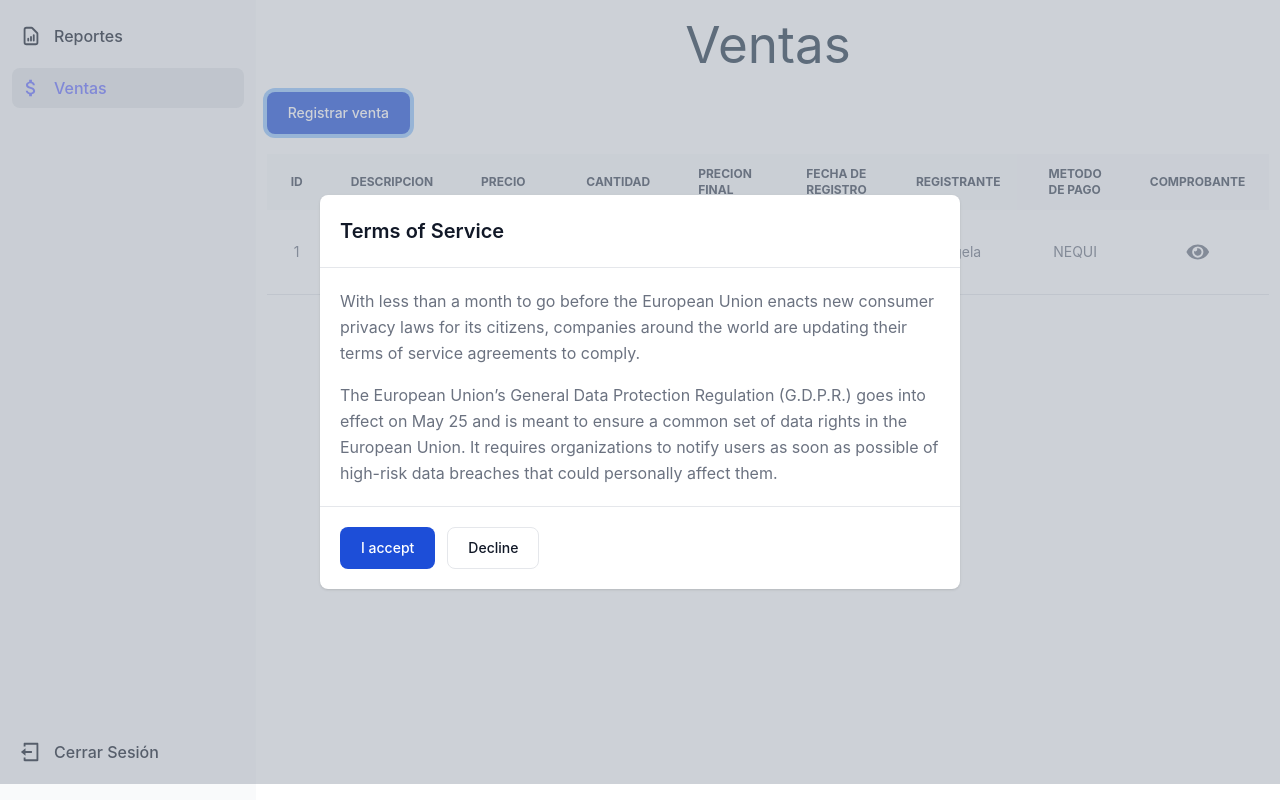
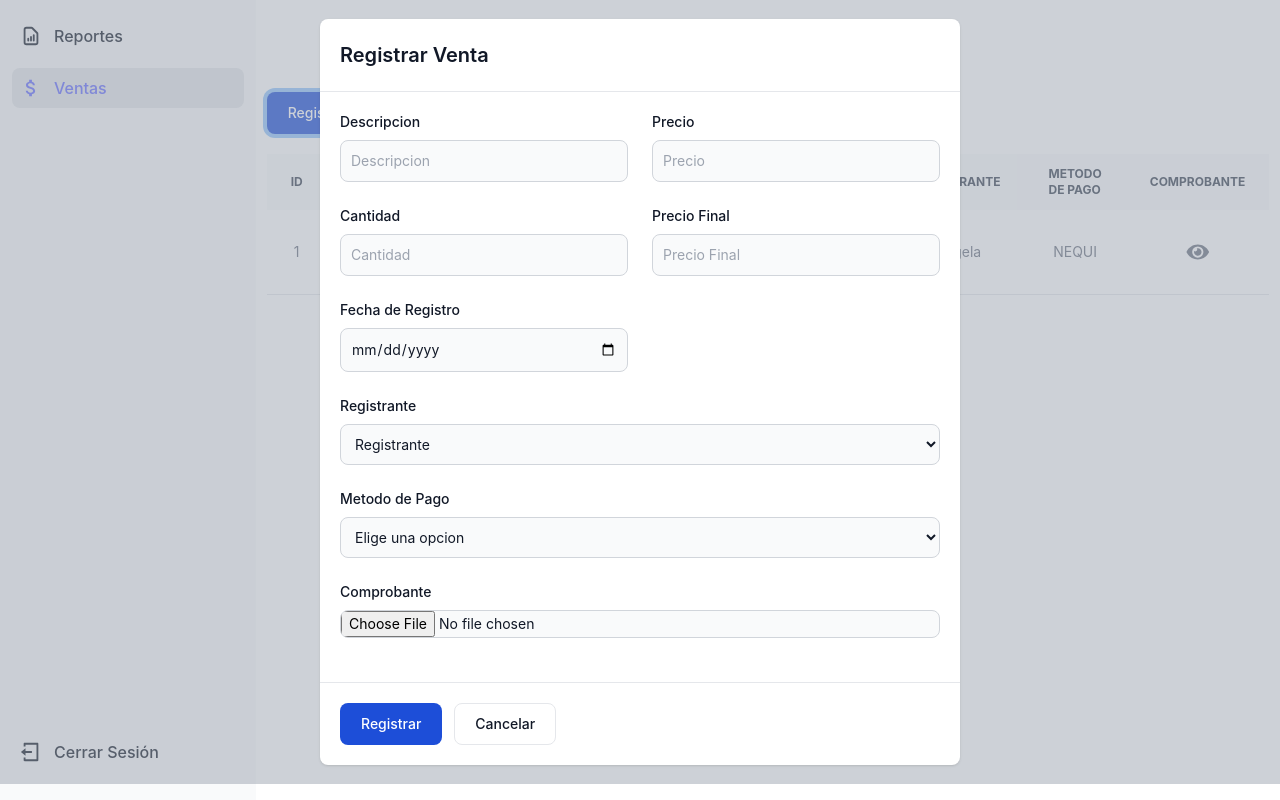
Before and after one commit to HaroldCCS/template-sales-project-front, a React (Vite) app: page /ventas in a window 1280 px wide. Both pictures are taken after a click on the button "Registrar venta". Built offline with nearby package versions, Linux system fonts and the light colour scheme.

Commit message:
registrar ventas

```diff
--- a/src/modules/salesLog/salesLogRegister/salesLogRegister.component.tsx
+++ b/src/modules/salesLog/salesLogRegister/salesLogRegister.component.tsx
@@ -14,9 +14,9 @@ const SalesLogRegisterComponent = () => {
           <div className="relative bg-white rounded-lg shadow dark:bg-gray-700">
             <div className="flex items-center justify-between p-4 md:p-5 border-b rounded-t dark:border-gray-600">
               <h3 className="text-xl font-semibold text-gray-900 dark:text-white">
-                Terms of Service
+                Registrar Venta
               </h3>
-              <button type="button" className="text-gray-400 bg-transparent hover:bg-gray-200 hover:text-gray-900 rounded-lg text-sm w-8 h-8 ms-auto inline-flex justify-center items-center dark:hover:bg-gray-600 dark:hover:text-white" data-modal-hide="default-modal">
+              <button type="button" onClick={() => setIsOpen(false)} className="text-gray-400 bg-transparent hover:bg-gray-200 hover:text-gray-900 rounded-lg text-sm w-8 h-8 ms-auto inline-flex justify-center items-center dark:hover:bg-gray-600 dark:hover:text-white" data-modal-hide="default-modal">
                 <svg className="w-3 h-3" aria-hidden="true" xmlns="http://www.w3.org/2000/svg" fill="none" viewBox="0 0 14 14">
                   <path stroke="currentColor" stroke-linecap="round" stroke-linejoin="round" stroke-width="2" d="m1 1 6 6m0 0 6 6M7 7l6-6M7 7l-6 6" />
                 </svg>
@@ -24,16 +24,12 @@ const SalesLogRegisterComponent = () => {
               </button>
             </div>
             <div className="p-4 md:p-5 space-y-4">
-              <p className="text-base leading-relaxed text-gray-500 dark:text-gray-400">
-                With less than a month to go before the European Union enacts new consumer privacy laws for its citizens, companies around the world are updating their terms of service agreements to comply.
-              </p>
-              <p className="text-base leading-relaxed text-gray-500 dark:text-gray-400">
-                The European Union’s General Data Protection Regulation (G.D.P.R.) goes into effect on May 25 and is meant to ensure a common set of data rights in the European Union. It requires organizations to notify users as soon as possible of high-risk data breaches that could personally affect them.
-              </p>
+              <FormSaleComponent></FormSaleComponent>
+
             </div>
             <div className="flex items-center p-4 md:p-5 border-t border-gray-200 rounded-b dark:border-gray-600">
-              <button onClick={() => setIsOpen(false)} data-modal-hide="default-modal" type="button" className="text-white bg-blue-700 hover:bg-blue-800 focus:ring-4 focus:outline-none focus:ring-blue-300 font-medium rounded-lg text-sm px-5 py-2.5 text-center dark:bg-blue-600 dark:hover:bg-blue-700 dark:focus:ring-blue-800">I accept</button>
-              <button onClick={() => setIsOpen(false)} data-modal-hide="default-modal" type="button" className="py-2.5 px-5 ms-3 text-sm font-medium text-gray-900 focus:outline-none bg-white rounded-lg border border-gray-200 hover:bg-gray-100 hover:text-blue-700 focus:z-10 focus:ring-4 focus:ring-gray-100 dark:focus:ring-gray-700 dark:bg-gray-800 dark:text-gray-400 dark:border-gray-600 dark:hover:text-white dark:hover:bg-gray-700">Decline</button>
+              <button onClick={() => setIsOpen(false)} data-modal-hide="default-modal" type="button" className="text-white bg-blue-700 hover:bg-blue-800 focus:ring-4 focus:outline-none focus:ring-blue-300 font-medium rounded-lg text-sm px-5 py-2.5 text-center dark:bg-blue-600 dark:hover:bg-blue-700 dark:focus:ring-blue-800">Registrar</button>
+              <button onClick={() => setIsOpen(false)} data-modal-hide="default-modal" type="button" className="py-2.5 px-5 ms-3 text-sm font-medium text-gray-900 focus:outline-none bg-white rounded-lg border border-gray-200 hover:bg-gray-100 hover:text-blue-700 focus:z-10 focus:ring-4 focus:ring-gray-100 dark:focus:ring-gray-700 dark:bg-gray-800 dark:text-gray-400 dark:border-gray-600 dark:hover:text-white dark:hover:bg-gray-700">Cancelar</button>
             </div>
           </div>
         </div>
@@ -42,4 +38,60 @@ const SalesLogRegisterComponent = () => {
   )
 }
 
+const FormSaleComponent = () => {
+  return (
+
+    <form>
+      <div className="grid gap-6 mb-6 md:grid-cols-2">
+
+        <div>
+          <label htmlFor="last_name" className="block mb-2 text-sm font-medium text-gray-900 dark:text-white">Descripcion</label>
+          <input type="text" id="description" className="bg-gray-50 border border-gray-300 text-gray-900 text-sm rounded-lg focus:ring-blue-500 focus:border-blue-500 block w-full p-2.5 dark:bg-gray-700 dark:border-gray-600 dark:placeholder-gray-400 dark:text-white dark:focus:ring-blue-500 dark:focus:border-blue-500" placeholder="Descripcion" required />
+        </div>
+        <div>
+          <label htmlFor="company" className="block mb-2 text-sm font-medium text-gray-900 dark:text-white">Precio</label>
+          <input type="text" id="price" className="bg-gray-50 border border-gray-300 text-gray-900 text-sm rounded-lg focus:ring-blue-500 focus:border-blue-500 block w-full p-2.5 dark:bg-gray-700 dark:border-gray-600 dark:placeholder-gray-400 dark:text-white dark:focus:ring-blue-500 dark:focus:border-blue-500" placeholder="Precio" required />
+        </div>
+        <div>
+          <label htmlFor="phone" className="block mb-2 text-sm font-medium text-gray-900 dark:text-white">Cantidad</label>
+          <input type="tel" id="quantity" className="bg-gray-50 border border-gray-300 text-gray-900 text-sm rounded-lg focus:ring-blue-500 focus:border-blue-500 block w-full p-2.5 dark:bg-gray-700 dark:border-gray-600 dark:placeholder-gray-400 dark:text-white dark:focus:ring-blue-500 dark:focus:border-blue-500" placeholder="Cantidad" required />
+        </div>
+        <div>
+          <label htmlFor="website" className="block mb-2 text-sm font-medium text-gray-900 dark:text-white">Precio Final</label>
+          <input type="url" id="finalPrice" className="bg-gray-50 border border-gray-300 text-gray-900 text-sm rounded-lg focus:ring-blue-500 focus:border-blue-500 block w-full p-2.5 dark:bg-gray-700 dark:border-gray-600 dark:placeholder-gray-400 dark:text-white dark:focus:ring-blue-500 dark:focus:border-blue-500" placeholder="Precio Final" required />
+        </div>
+        <div>
+          <label htmlFor="visitors" className="block mb-2 text-sm font-medium text-gray-900 dark:text-white">Fecha de Registro</label>
+          <input type="date" id="date" className="bg-gray-50 border border-gray-300 text-gray-900 text-sm rounded-lg focus:ring-blue-500 focus:border-blue-500 block w-full p-2.5 dark:bg-gray-700 dark:border-gray-600 dark:placeholder-gray-400 dark:text-white dark:focus:ring-blue-500 dark:focus:border-blue-500" placeholder="" required />
+        </div>
+      </div>
+      <div className="mb-6">
+        <label htmlFor="countries" className="block mb-2 text-sm font-medium text-gray-900 dark:text-white">Registrante</label>
+        <select id="registrant" className="bg-gray-50 border border-gray-300 text-gray-900 text-sm rounded-lg focus:ring-blue-500 focus:border-blue-500 block w-full p-2.5 dark:bg-gray-700 dark:border-gray-600 dark:placeholder-gray-400 dark:text-white dark:focus:ring-blue-500 dark:focus:border-blue-500">
+          <option selected>Registrante</option>
+          <option value="Angela">Angela</option>
+          <option value="Sofia">Sofia</option>
+          <option value="Vivian">Vivian</option>
+        </select>
+      </div>
+      <div className="mb-6">
+        <label htmlFor="countries" className="block mb-2 text-sm font-medium text-gray-900 dark:text-white">Metodo de Pago</label>
+        <select id="method" className="bg-gray-50 border border-gray-300 text-gray-900 text-sm rounded-lg focus:ring-blue-500 focus:border-blue-500 block w-full p-2.5 dark:bg-gray-700 dark:border-gray-600 dark:placeholder-gray-400 dark:text-white dark:focus:ring-blue-500 dark:focus:border-blue-500">
+          <option selected>Elige una opcion</option>
+          <option value="NEQUI">NEQUI</option>
+          <option value="EFECTIVO">EFECTIVO</option>
+          <option value="TARJETA">TARJETA</option>
+          <option value="DAVIPLATA">DAVIPLATA</option>
+        </select>
+      </div>
+      <div className="mb-6">
+
+        <label className="block mb-2 text-sm font-medium text-gray-900 dark:text-white" htmlFor="file_input">Comprobante</label>
+        <input className="block w-full text-sm text-gray-900 border border-gray-300 rounded-lg cursor-pointer bg-gray-50 dark:text-gray-400 focus:outline-none dark:bg-gray-700 dark:border-gray-600 dark:placeholder-gray-400" id="file_input" type="file" />
+
+      </div>
+    </form>
+
+  )
+}
 export default SalesLogRegisterComponent
```
